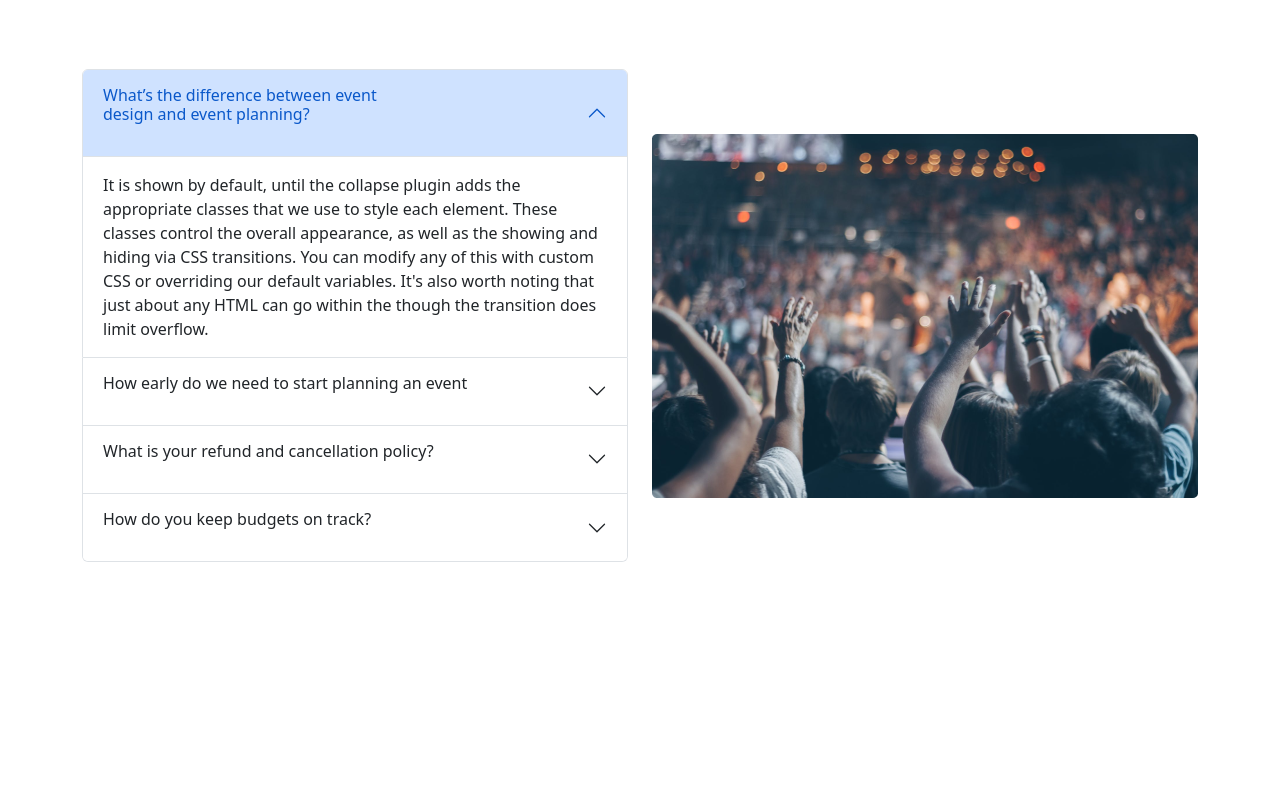
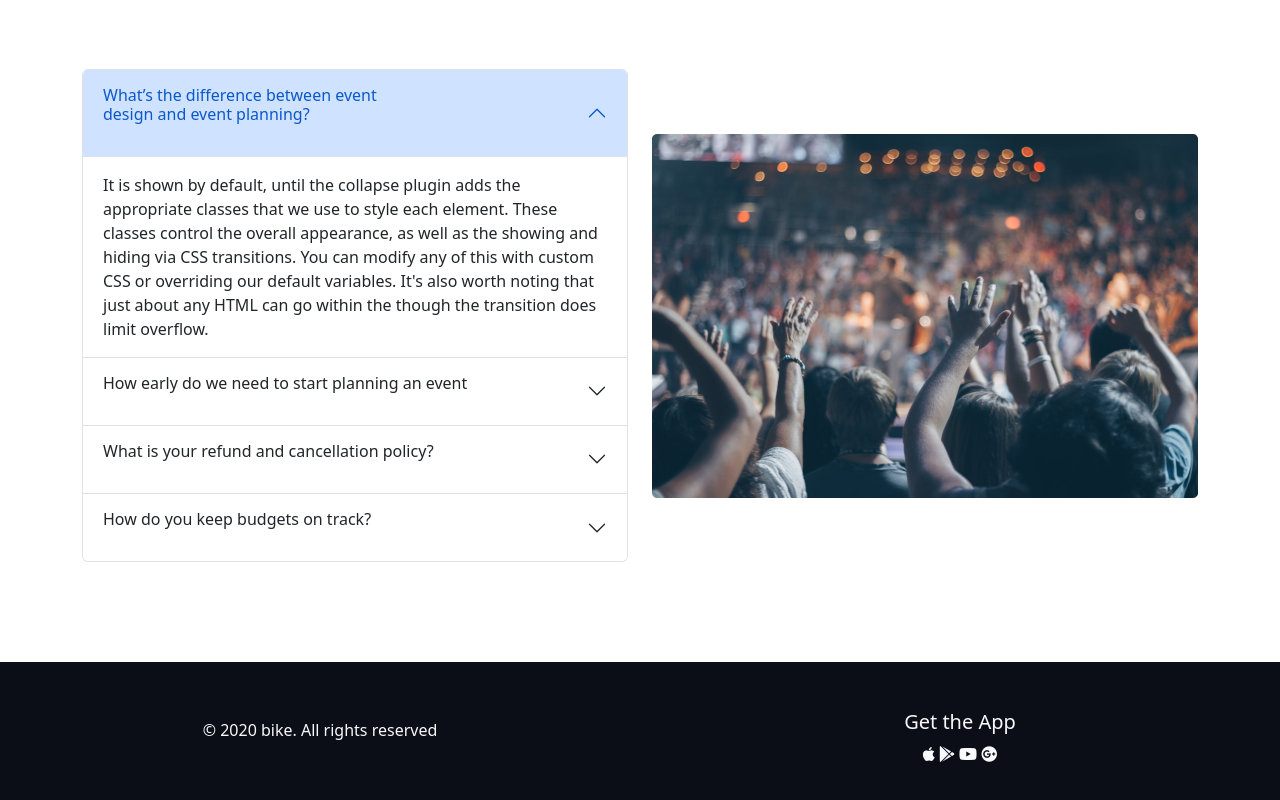
Before and after one commit to HasibUddin1/convention-center, a plain HTML site: page index.html in a window 1280 px wide. Shown: the part 2463-3263 px from the top of the page. Before the commit the page ends 3025 px from the top, so only its background shows below. Drawn offline with Linux system fonts and the light colour scheme.

Commit message:
added footer

```diff
--- a/index.html
+++ b/index.html
@@ -358,13 +358,23 @@
         </div>
     </section>
     <!-- Footer Section -->
-    <footer>
-        <div class="row">
+    <footer class="container-fluid w-100 text-light" style="margin-top: 100px; background-color: #0B0D17;">
+        <div class="row align-items-center pt-5 pb-5">
             <div class="col-12 col-md-6">
-
+                <p class="text-center">© 2020 bike. All rights reserved</p>
             </div>
             <div class="col-12 col-md-6">
-
+                <div class="d-flex flex-column align-items-center">
+                    <div>
+                        <h5>Get the App</h5>
+                    </div>
+                    <div>
+                        <i class="fa-brands fa-apple"></i>
+                        <i class="fa-brands fa-google-play"></i>
+                        <i class="fa-brands fa-youtube"></i>
+                        <i class="fa-brands fa-google-plus"></i>
+                    </div>
+                </div>
             </div>
         </div>
     </footer>
```
